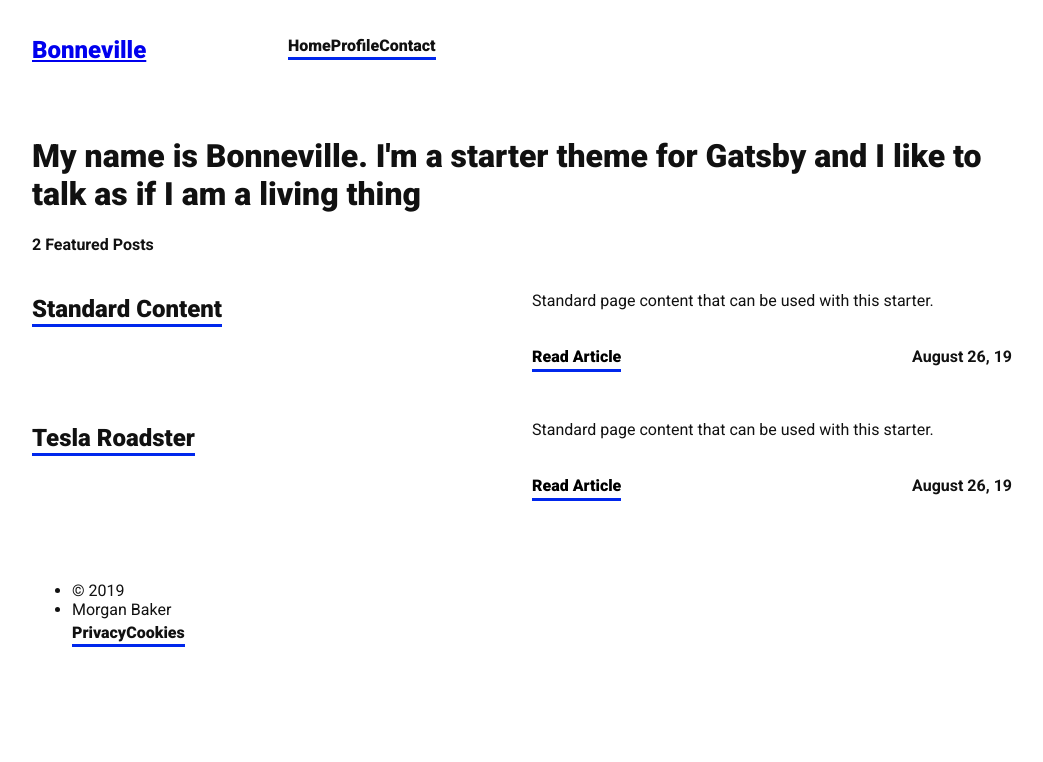
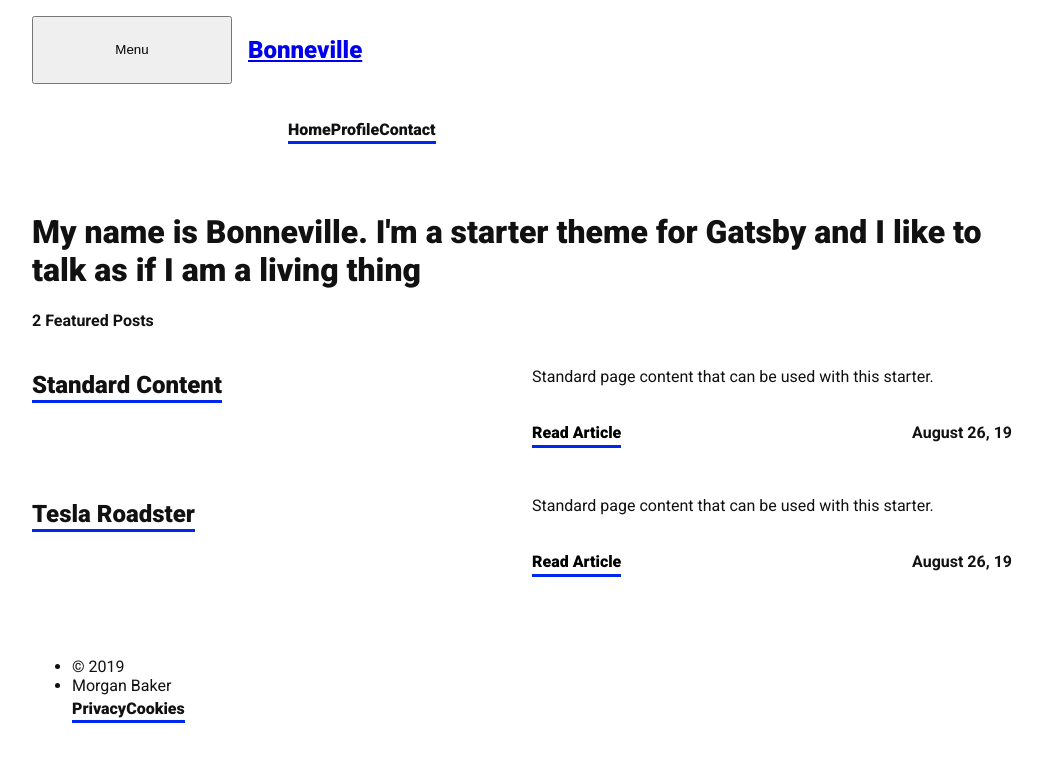
Before and after one commit to bagseye/bonneville, a Gatsby site: page / in a window 1280 px wide. Shown: the whole page, without its empty margins (0-1043 px from the left). Built offline with nearby package versions, Linux system fonts and the light colour scheme; Gatsby itself is replaced by a stand-in of ours.

Commit message:
Working with state

```diff
--- a/src/components/header.js
+++ b/src/components/header.js
@@ -1,8 +1,12 @@
-import React from "react"
+import React, { useState } from "react"
 import { useStaticQuery, Link, graphql } from "gatsby"
 import styles from "../scss/header.module.scss"
 
 export default ({ children }) => {
+
+    const [hidden, setHidden] = useState(true);
+
+    console.log(hidden);
 
     const ListLink = props => (
         <li className="nav-link">
@@ -24,6 +28,11 @@ export default ({ children }) => {
 
     return (
         <header className={styles.header}>
+            {hidden ? (
+                <button onClick={() => setHidden(true)}>Menu</button>
+            ) : (
+                    <button onClick={() => setHidden(false)}>Menu</button>
+                )}
             <div className={styles.logoCont}>
                 <Link to="/">
                     <h2>{data.site.siteMetadata.title}</h2>
```
